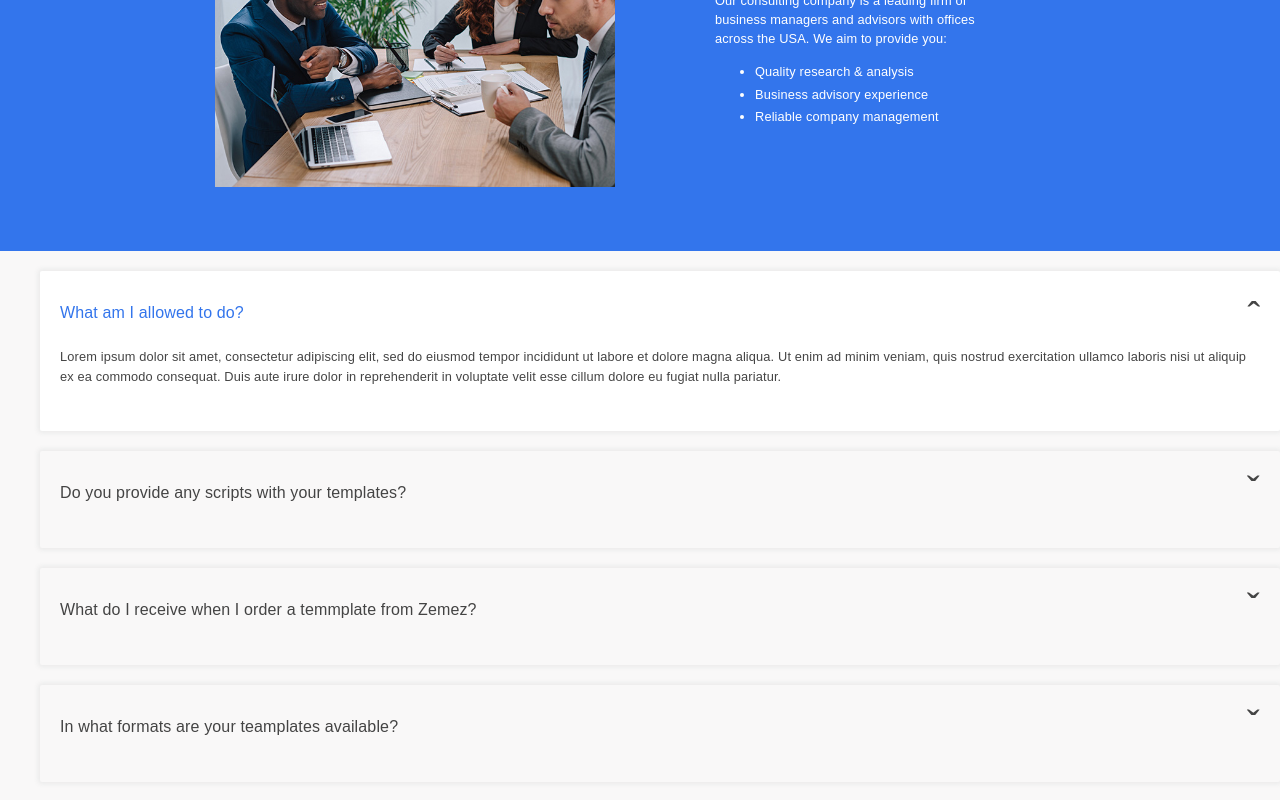
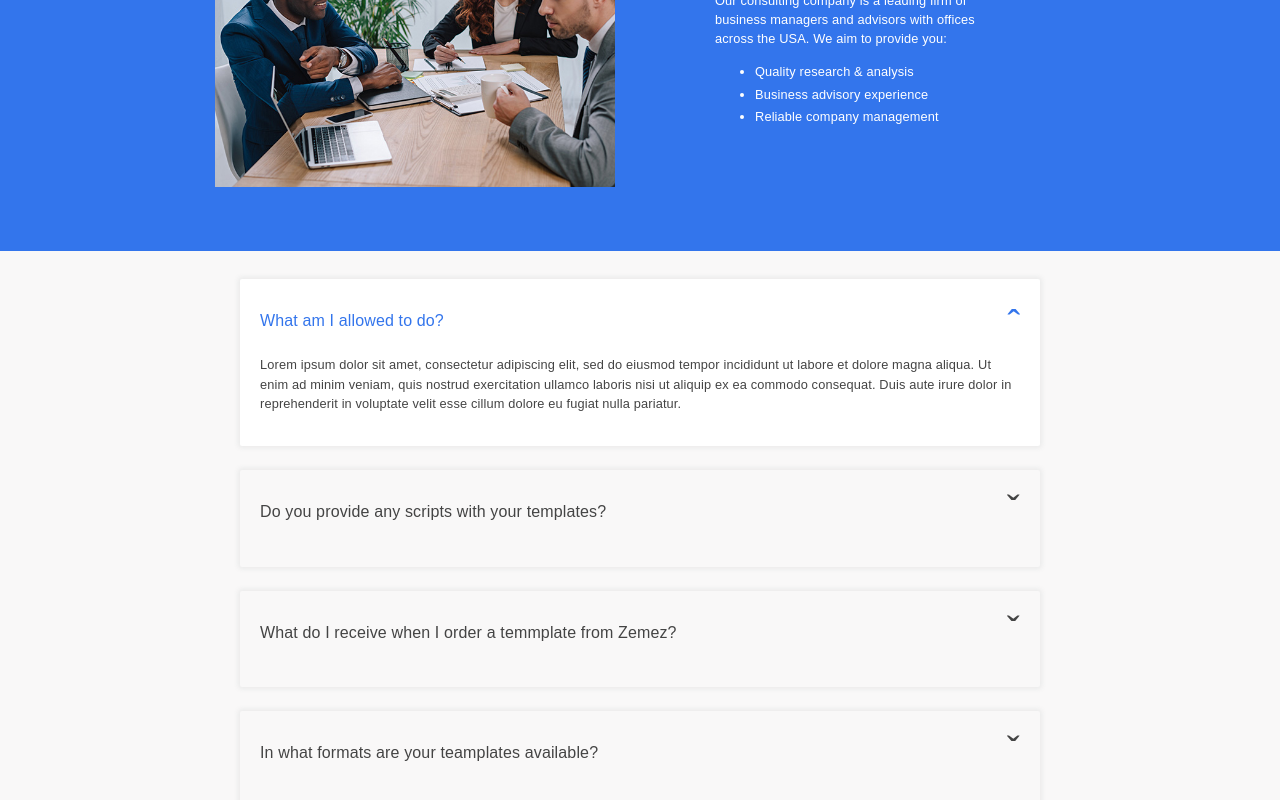
Before and after one commit to davechurilla/headwire-challenge, a Vue app: page / in a window 1280 px wide. Shown: the part 1483-2283 px from the top of the page. Built offline with nearby package versions, Linux system fonts and the light colour scheme; a web font is replaced by a local one.

Commit message:
FAQ section completed

```diff
--- a/package.json
+++ b/package.json
@@ -35,7 +35,9 @@
       "plugin:vue/essential",
       "eslint:recommended"
     ],
-    "rules": {},
+    "rules": {
+       "no-console": "off"
+    },
     "parserOptions": {
       "parser": "babel-eslint"
     }
--- a/src/components/FAQ.vue
+++ b/src/components/FAQ.vue
@@ -1,23 +1,31 @@
 <template>
   <div class="faq">
     <ul class="accordion">
-      <li class="accordion-item active">
-        <div class="question"><h4>What am I allowed to do?</h4><span class="caron xbig">&caron;</span></div>
+      <li class="faq-item active">
+        <div class="question">
+          <div class="title">What am I allowed to do?</div>
+          <div class="caron xbig">&caron;</div></div>
         <div class="clear"></div>
         <div class="answer"><p>Lorem ipsum dolor sit amet, consectetur adipiscing elit, sed do eiusmod tempor incididunt ut labore et dolore magna aliqua. Ut enim ad minim veniam, quis nostrud exercitation ullamco laboris nisi ut aliquip ex ea commodo consequat. Duis aute irure dolor in reprehenderit in voluptate velit esse cillum dolore eu fugiat nulla pariatur.</p></div>
       </li>
-      <li class="accordion-item">
-        <div class="question"><h4>Do you provide any scripts with your templates?</h4><span class="caron xbig">&caron;</span></div>
+      <li class="faq-item">
+        <div class="question">
+        <div class="title">Do you provide any scripts with your templates?</div>
+        <div class="caron xbig">&caron;</div></div>
         <div class="clear"></div>
         <div class="answer"><p>Our templates do not include any additional scripts. Newsletter subscriptions, search fields, forums, image galleries (in HTML versions of Flash products) are active. Basic scripts can be easily added at www.zemez.io. If you are not sure that the element you're interested in is active, please contact our Support Chat for clarification.</p></div>
       </li>
-      <li class="accordion-item">
-        <div class="question"><h4>What do I receive when I order a temmplate from Zemez?</h4><span class="caron xbig">&caron;</span></div>
+      <li class="faq-item">
+        <div class="question">
+          <div class="title">What do I receive when I order a temmplate from Zemez?</div>
+          <div class="caron xbig">&caron;</div></div>
         <div class="clear"></div>
         <div class="answer"><p>Lorem ipsum dolor sit amet, consectetur adipiscing elit, sed do eiusmod tempor incididunt ut labore et dolore magna aliqua. Ut enim ad minim veniam, quis nostrud exercitation ullamco laboris nisi ut aliquip ex ea commodo consequat. Duis aute irure dolor in reprehenderit in voluptate velit esse cillum dolore eu fugiat nulla pariatur.</p></div>
       </li>
-      <li class="accordion-item">
-        <div class="question"><h4>In what formats are your teamplates available?</h4><span class="caron xbig">&caron;</span></div>
+      <li class="faq-item">
+        <div class="question">
+          <div class="title">In what formats are your teamplates available?</div>
+          <div class="caron xbig">&caron;</div></div>
         <div class="clear"></div>
         <div class="answer"><p>Lorem ipsum dolor sit amet, consectetur adipiscing elit, sed do eiusmod tempor incididunt ut labore et dolore magna aliqua. Ut enim ad minim veniam, quis nostrud exercitation ullamco laboris nisi ut aliquip ex ea commodo consequat. Duis aute irure dolor in reprehenderit in voluptate velit esse cillum dolore eu fugiat nulla pariatur.</p></div>
       </li>
@@ -27,7 +35,9 @@
 </template>
 
 <script>
-
+// const faqItems = document.querySelectorAll('.faq-item')
+// const faqQuestions = document.querySelectorAll('.faq-item .question')
+// faqQuestions.addEventListener('click', faqUpdate);
 
 export default {
   name: 'faq',
@@ -42,11 +52,23 @@ export default {
     }
   },
   methods: {
-    openCategory(categoryId) {
-      this.categoryId = categoryId;
-      if (!this.categoryId) { return; }
-      this.$emit('clicked', this.categoryId);
+    //
+  },
+  mounted() {
+    // The following logic drives the accordion functionality, works in conjunction with the CSS trnsition to open and close the panels.
+    function faqUpdate(event) {
+      const faqItems = document.querySelectorAll('.faq-item')
+      Array.from(faqItems).forEach(function(element) {
+        element.classList.remove('active')
+      });
+      const clickedParent = event.target.parentElement.parentElement
+      clickedParent.classList.add('active')
     }
+    const faqQuestions = document.getElementsByClassName('question')
+
+    Array.from(faqQuestions).forEach(function(element) {
+      element.addEventListener('click', faqUpdate)
+    });
   }
 }
 </script>
--- a/src/components/Navigation.vue
+++ b/src/components/Navigation.vue
@@ -37,11 +37,7 @@ export default {
     }
   },
   methods: {
-    openCategory(categoryId) {
-      this.categoryId = categoryId;
-      if (!this.categoryId) { return; }
-      this.$emit('clicked', this.categoryId);
-    }
+    //
   },
   beforeMount() {
     // The debounce function receives our function as a parameter
--- a/src/scss/_faq.scss
+++ b/src/scss/_faq.scss
@@ -3,19 +3,30 @@
     text-align: left;
     list-style-type: none;
     color: $gray;
-      .accordion-item {
+    max-width: 800px;
+    display: flex;
+    justify-content: center;
+    flex-direction: column;
+    margin: 1rem auto;
+    padding: 0;
+      .faq-item {
         border-radius: 2px;
         padding: 20px;
         font-size: 0.8rem;
         line-height: 1.5;
         box-shadow: 0 0 5px 2px #eaeaea;
-        margin: 20px 0;
+        margin: 12px 0;
       .question {
-        h4 {
+        height: fit-content;
+        min-height: 2rem;
+        cursor: pointer;
+        font-weight: 400;
+        .title {
+          float: left;
+          width: 90%;
           margin: 10px 0;
           font-weight: 400;
           font-size: 1rem;
-          float: left;
         }
         .caron {
           float: right;
@@ -35,14 +46,12 @@
       .answer {
         height: 0;
         opacity: 0;
-        transition: all 1s ease;
+        transition: all 0.5s ease;
       }
       &.active {
         background-color: $white;
         .question {
-          h4 {
-            color: $blue;
-          }
+          color: $blue;
           .caron {
             transform: rotate(-180deg);
             transition: ease .3s transform;
@@ -50,56 +59,15 @@
           }
         }
         .answer {
-          height:8vh;
+          height:fit-content;
           opacity: 1;
         }
-        // .accordion-title-row .accordion-arrow {
-        //   transform: rotate(-180deg);
-        //   transition: ease .3s transform;
-        // }
-
-        // .accordion-content {
-        //   transition: ease .3s all;
-        //   animation-name: fadeIn;
-        //   animation-duration: .6s;
-        //   animation-fill-mode: both;
-        //   will-change: transform;
-        // }
       }
     }
   }
+  @media only screen and (max-width : 800px) {
+    .accordion {
+      margin: 1rem 10%;
+    }
+  }
 }
-// .accordion-item {
-
-//   &.active {
-
-//     .accordion-title-row .accordion-arrow {
-//       transform: rotate(-180deg);
-//       transition: ease .3s transform;
-//     }
-
-//     .accordion-content {
-//       transition: ease .3s all;
-//       animation-name: fadeIn;
-//       animation-duration: .6s;
-//       animation-fill-mode: both;
-//       will-change: transform;
-//     }
-//   }
-// }
-
-// .fade-in {
-//   animation-name: fadeIn;
-//   animation-duration: .6s;
-//   animation-fill-mode: both;
-// }
-
-// @keyframes fadeIn {
-//   from {
-//     opacity: 0;
-//   }
-
-//   to {
-//     opacity: 1;
-//   }
-// }
--- a/src/scss/_services.scss
+++ b/src/scss/_services.scss
@@ -38,5 +38,16 @@
       color: #999;
     }
   }
-
+  @media only screen and (min-device-width : 320px) and (max-width : 640px) {
+    .wrapper.service-grid {
+      grid-template-columns: 100%;
+      margin: auto 15%;
+    }
+  }
+  @media only screen and (min-width : 641px) and (max-width : 800px) {
+    .wrapper.service-grid {
+      grid-template-columns: 50% 50%;
+      margin: auto 10%;
+    }
+  }
 }
```
